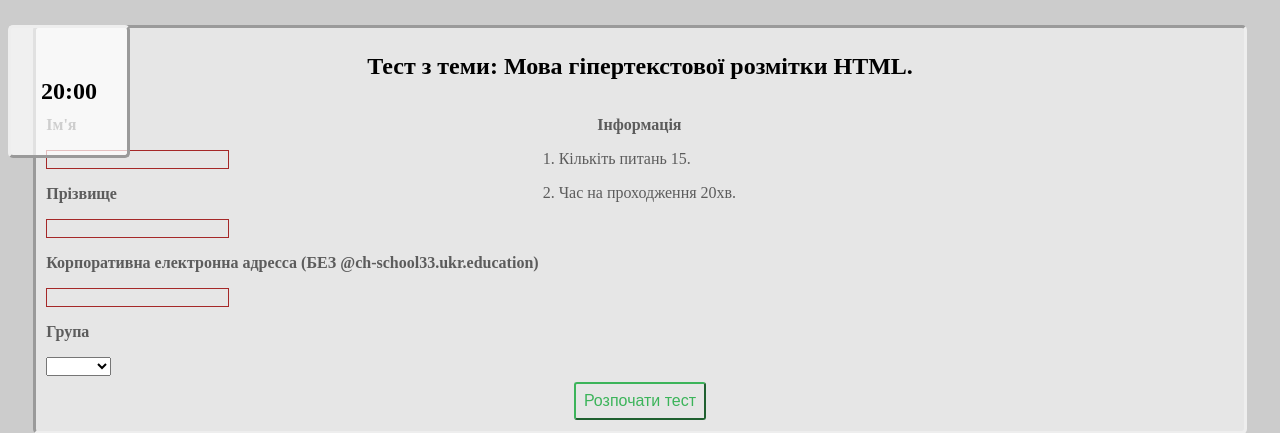
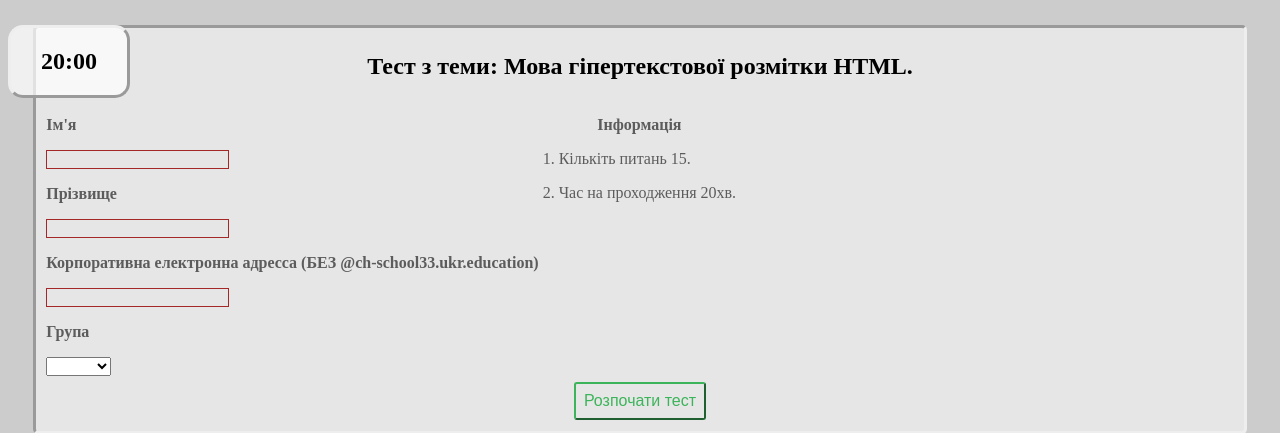
Before and after one commit to testufo/test.just.my.hw, a PHP site: page / in a window 1280 px wide. Shown: the top 433 px of the page. Run offline with PHP 8.4, Linux system fonts and the light colour scheme.

Commit message:
Update style.css

```diff
--- a/src/styles/style.css
+++ b/src/styles/style.css
@@ -7,11 +7,12 @@ body{
     border-width: 3px
 }
 header {
-    background: rgba(255, 255, 255, 0.7);
+    background: rgba(255,255,255,.7);
     position: fixed;
-    border-radius: 5px;
+    border-radius: 15px;
     border-style: outset;
-    padding: 30px;
+    padding-right: 30px;
+    padding-left: 30px;
 }
 
 .content {
```
